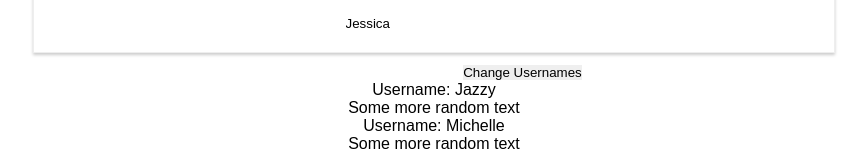
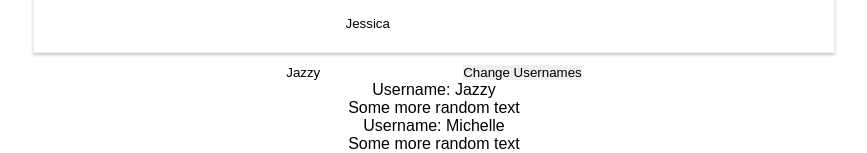
Before and after one commit to Jahazielvaz/ultimate-reactjs-practice, a React (Create React App) app in the folder academind-react-complete-guide/: page / in a window 1280 px wide. Shown: the part 374-527 px from the top of the page, without its empty margins (206-1073 px from the left). Built offline with nearby package versions, Linux system fonts and the light colour scheme.

Commit message:
2 way binding is now complete

```diff
--- a/academind-react-complete-guide/src/App.js
+++ b/academind-react-complete-guide/src/App.js
@@ -50,6 +50,16 @@ class App extends Component {
     })
   }
 
+  inputChanged = (event) => {
+    this.setState({
+      usernames: [
+        {name: event.target.value},
+        {name: event.target.value},
+        {name: event.target.value}
+      ]
+    })
+  }
+
   render(){
     const style = {
       backgroundColor: 'white',
@@ -65,7 +75,7 @@ class App extends Component {
         <h1><Person name={this.state.persons[0].name} age={this.state.persons[0].age} /></h1>
         <h1 ><Person click={() => this.switchNameHandler("Jazzy")} name={this.state.persons[1].name} age={this.state.persons[1].age} changed={this.nameChangedHandler} >My Hobbies: French</Person></h1>
         <h1><Person name={this.state.persons[2].name} age={this.state.persons[2].age} /></h1>
-        <UserInput />
+        <UserInput userName={this.state.usernames[0].name} userValue={this.inputChanged} />
 
         <button onClick={this.usernameChangeHandler}>Change Usernames</button>
         <UserOutput userName={this.state.usernames[0].name} />
--- a/academind-react-complete-guide/src/UserInput/UserInput.js
+++ b/academind-react-complete-guide/src/UserInput/UserInput.js
@@ -1,8 +1,8 @@
 import React from 'react';
 
-const userInput = () => {
+const userInput = (props) => {
   return(
-    <input type="text"></input>
+    <input onChange={props.userValue} type="text" value={props.userName}></input>
   )
 }
 
```
